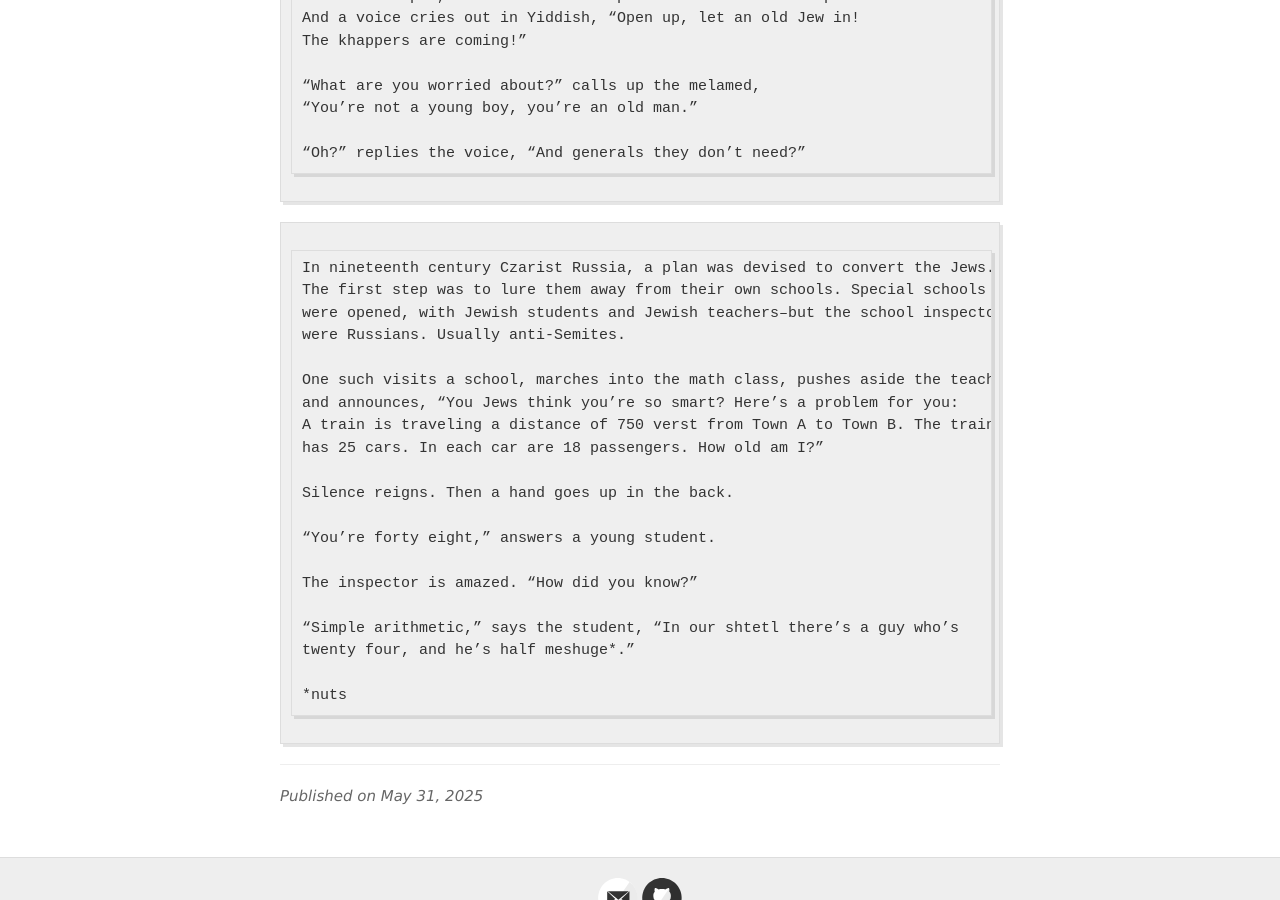
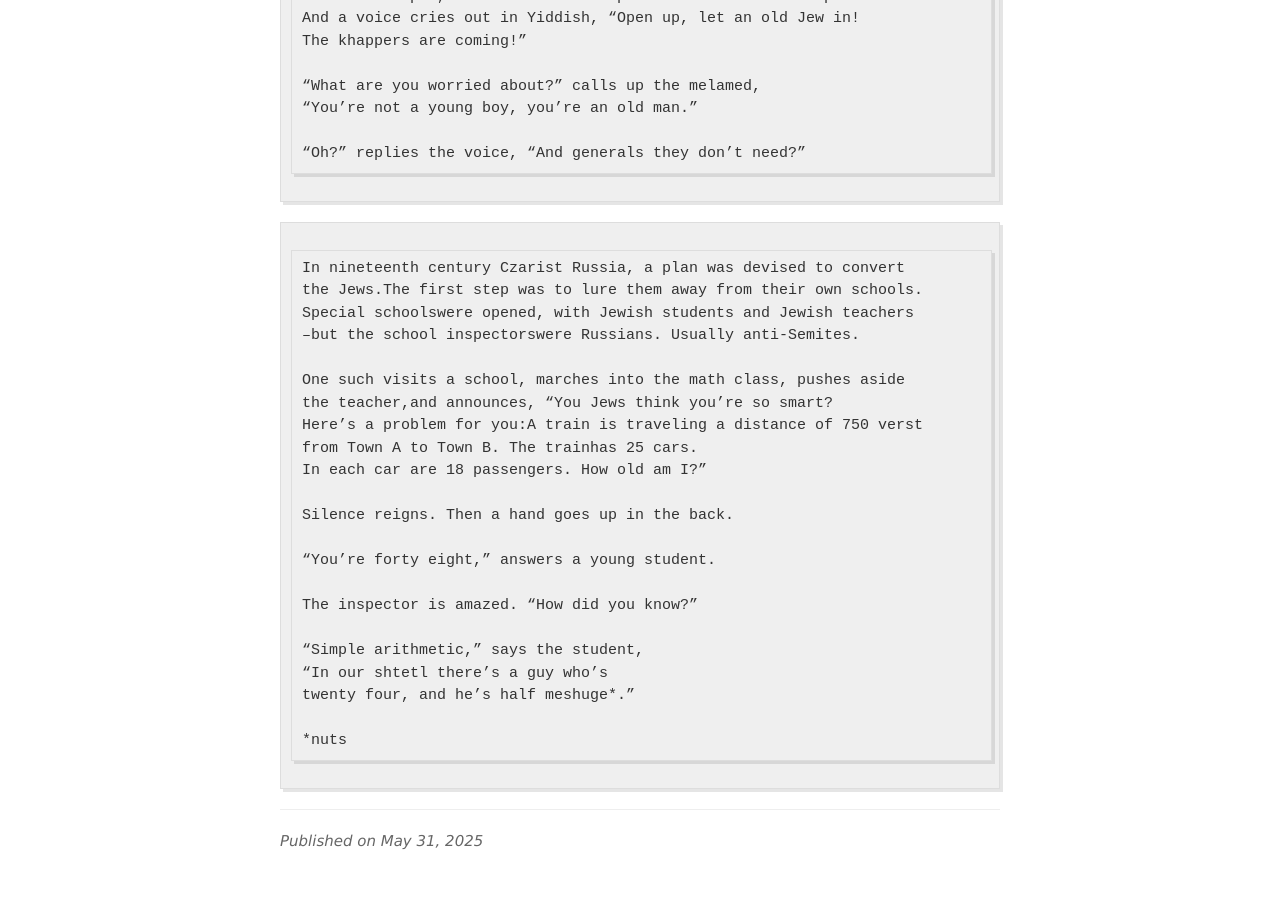
Before and after one commit to jvmallow/jvmallow.github.io, a Jekyll site: the page built from _posts/2025-05-31-Jewish_Humor.md, in a window 1280 px wide and 900 px high, scrolled down 6847 px. Built offline with Jekyll 4.4.1, drawn with Linux system fonts in a browser that asks for light colours; a script that is not in the unit is left out.

Commit message:
Update 2025-05-31-Jewish_Humor.md

```diff
--- a/_posts/2025-05-31-Jewish_Humor.md
+++ b/_posts/2025-05-31-Jewish_Humor.md
@@ -269,15 +269,16 @@ The khappers are coming!”
 ~~~~~
 
 ~~~~~
-In nineteenth century Czarist Russia, a plan was devised to convert the Jews.
-The first step was to lure them away from their own schools. Special schools
-were opened, with Jewish students and Jewish teachers–but the school inspectors
-were Russians. Usually anti-Semites.
+In nineteenth century Czarist Russia, a plan was devised to convert
+the Jews.The first step was to lure them away from their own schools.
+Special schoolswere opened, with Jewish students and Jewish teachers
+–but the school inspectorswere Russians. Usually anti-Semites.
 
-One such visits a school, marches into the math class, pushes aside the teacher,
-and announces, “You Jews think you’re so smart? Here’s a problem for you:
-A train is traveling a distance of 750 verst from Town A to Town B. The train
-has 25 cars. In each car are 18 passengers. How old am I?”
+One such visits a school, marches into the math class, pushes aside
+the teacher,and announces, “You Jews think you’re so smart?
+Here’s a problem for you:A train is traveling a distance of 750 verst
+from Town A to Town B. The trainhas 25 cars.
+In each car are 18 passengers. How old am I?”
 
 Silence reigns. Then a hand goes up in the back.
 
@@ -285,7 +286,8 @@ Silence reigns. Then a hand goes up in the back.
 
 The inspector is amazed. “How did you know?”
 
-“Simple arithmetic,” says the student, “In our shtetl there’s a guy who’s
+“Simple arithmetic,” says the student,
+“In our shtetl there’s a guy who’s
 twenty four, and he’s half meshuge*.”
 
 *nuts
```
